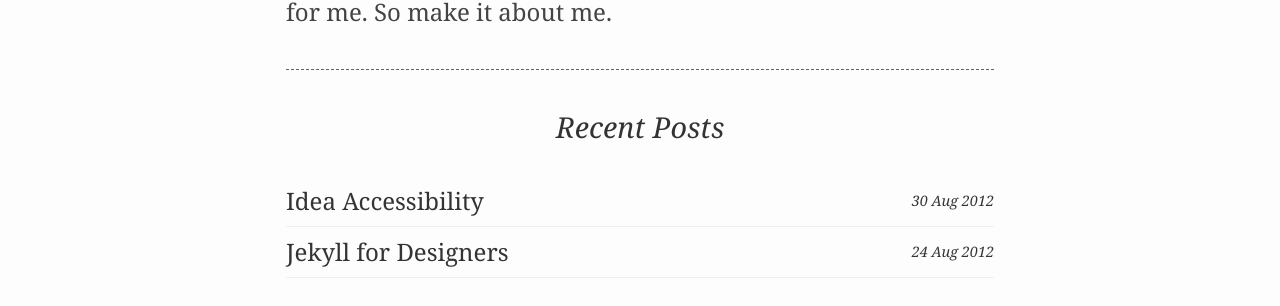
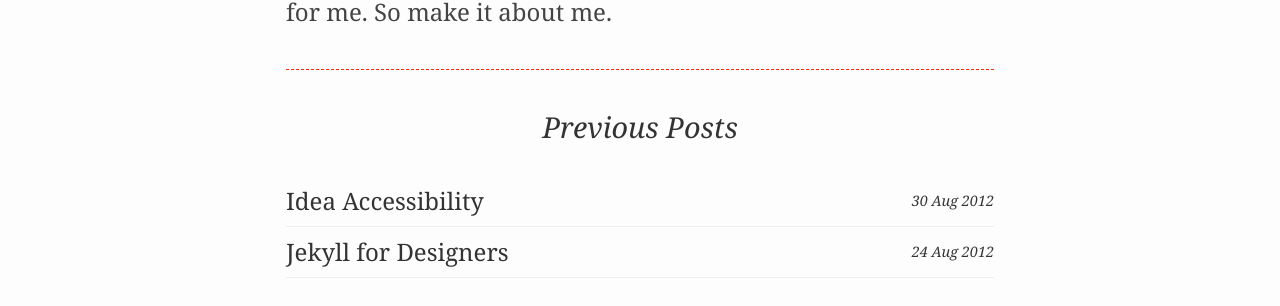
Before and after one commit to mukealicious/mukealicious.github.io, a Jekyll site: the page built from writing.html, in a window 1280 px wide. Shown: the part 1324-1630 px from the top of the page. Built offline with Jekyll 4.4.1, drawn with Linux system fonts in a browser that asks for light colours; some web fonts are replaced; Markdown is read by kramdown in place of the engine named in the settings.

Commit message:
change "recent" to "previous posts"

```diff
--- a/writing.html
+++ b/writing.html
@@ -21,7 +21,7 @@ title: Writing
   </article>
   {% endfor %}
   <div class="widget more-posts">
-    <h3 class="emote">Recent Posts</h3>
+    <h3 class="emote">Previous Posts</h3>
     <ul class="recent-posts">
     {% for post in site.posts %}
       <a href="{{ post.url }}" title="{{ post.title }}">
```
